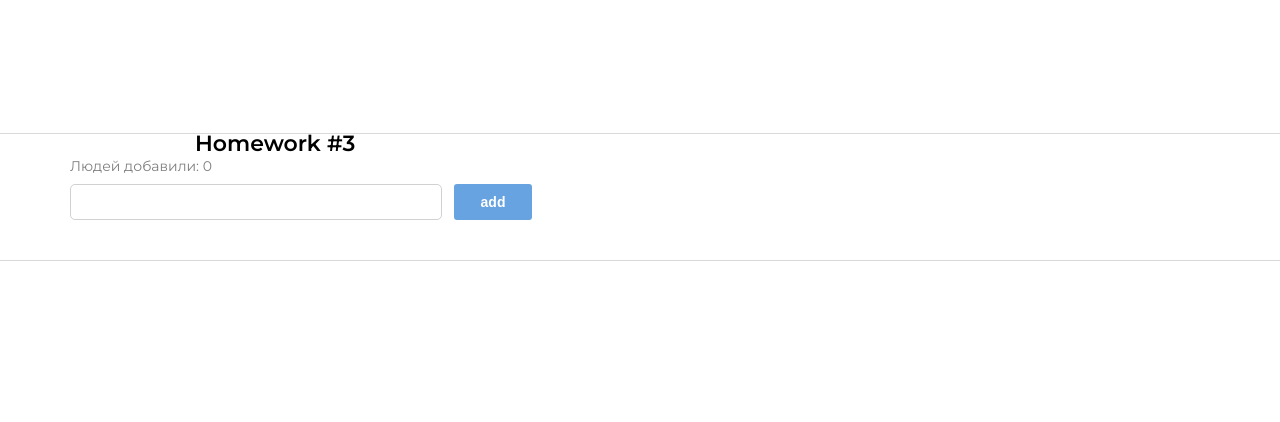
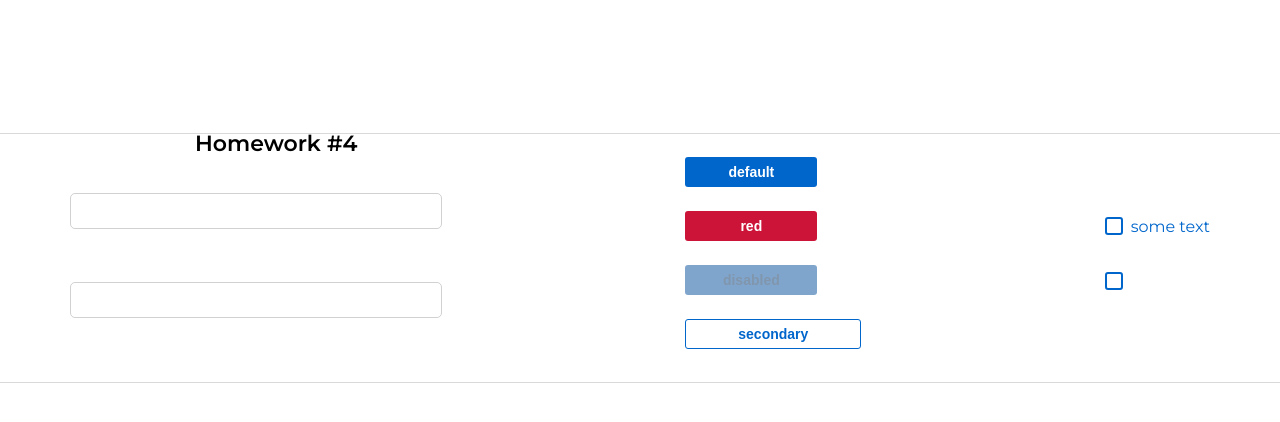
Before and after one commit to Moi-glaza-vezde/homework-sprint2, a React (Create React App) app: page / in a window 1280 px wide. Shown: the top 422 px of the page. Built offline with nearby package versions, Linux system fonts and the light colour scheme.

Commit message:
done hw4s2

```diff
--- a/src/s1-main/App.tsx
+++ b/src/s1-main/App.tsx
@@ -3,6 +3,7 @@
 import HW1 from '../s2-homeworks/hw01/HW1'
 import HW2 from '../s2-homeworks/hw02/HW2';
 import HW3 from '../s2-homeworks/hw03/HW3';
+import HW4 from '../s2-homeworks/hw04/HW4';
 
 function App() {
     return (
@@ -10,8 +11,8 @@
             {/*<HW1/>*/}
             {/*раскомментировать по ходу выполнения*/}
             {/*<HW2/>*/}
-            <HW3/>
-            {/*<HW4/>*/}
+            {/*<HW3/>*/}
+            <HW4/>
 
             {/*при выполнении дз 5 и более - закомментировать здесь дз 1-4, так как они есть внутри дз 5*/}
             {/*<HW5/>*/}
--- a/src/s2-homeworks/hw04/HW4.tsx
+++ b/src/s2-homeworks/hw04/HW4.tsx
@@ -3,9 +3,9 @@
 import Stand from './Stand'
 
 /*
-* 1 - понять (и простить) SuperInputText
-* 2 - в зависимости от типа и дизэйбла прицепить нужный класс в SuperButton.tsx (строка 21)
-* 3 - дописать onChangeCallback в SuperCheckbox.tsx чтоб оба чекбокса работали на стенде
+* 1 - понять (и простить) SuperInputText +
+* 2 - в зависимости от типа и дизэйбла прицепить нужный класс в SuperButton.tsx (строка 21)+
+* 3 - дописать onChangeCallback в SuperCheckbox.tsx чтоб оба чекбокса работали на стенде +
 * 4 - сделать стили в соответствии с дизайном
 * */
 
--- a/src/s2-homeworks/hw04/Stand.tsx
+++ b/src/s2-homeworks/hw04/Stand.tsx
@@ -43,7 +43,7 @@
             <div className={s.buttons}>
                 {/*обычная кнопка:*/}
                 <div>
-                    <SuperButton id={'hw4-super-button-default'}>
+                    <SuperButton id={'hw4-super-button-default'} xType={'default'} >
                         default
                     </SuperButton>
                 </div>
@@ -57,7 +57,7 @@
                 <div>
                     <SuperButton
                         id={'hw4-super-button-disabled'}
-                        xType={'red'}
+                        xType={'disabled'}
                         disabled
                     >
                         disabled
@@ -91,6 +91,8 @@
                         id={'hw4-super-checkbox-like-old'}
                         checked={stateForAllCheckboxes}
                         onChange={(e) => setChecked(e.currentTarget.checked)}
+                        // onChangeChecked={setChecked}
+
                     />
                 </div>
             </div>
--- a/src/s2-homeworks/hw04/common/c1-SuperInputText/SuperInputText.module.css
+++ b/src/s2-homeworks/hw04/common/c1-SuperInputText/SuperInputText.module.css
@@ -1,20 +1,38 @@
 .input:focus {
+    outline: none;
 }
 
 .input {
+    order: 2;
+    width: 372px;
+    height: 36px;
+    border-radius: 5px;
+    border: 1px solid #D1D1D1;
+
 }
 
 .inputWrapper {
+    display: flex;
+    flex-direction: column;
+    gap: 5px;
 }
 
 .superInput {
 }
 
 .errorInput {
+    border: 1px solid #CC1439
 }
 
 .errorInput:focus {
+    outline: none;
+
 }
 
 .error {
+    order: 1;
+    font-weight: 400;
+    font-size: 10px;
+    color: #FF0000;
+
 }
--- a/src/s2-homeworks/hw04/common/c2-SuperButton/SuperButton.module.css
+++ b/src/s2-homeworks/hw04/common/c2-SuperButton/SuperButton.module.css
@@ -1,36 +1,72 @@
 .button {
+    width: 132px;
+    height: 30px;
+    border-radius: 3px;
+    padding-top: 5px;
+    padding-right: 24px;
+    padding-bottom: 5px;
+    padding-left: 24px;
+    border: none;
 }
 
 .disabled {
+    background: #004D99;
+    color: #002E5C;
+    font-weight: 600;
+    font-size: 14px;
 }
 
 .secondary {
+    width: 176px;
+    height: 30px;
+    border-radius: 3px;
+    border: 1px solid #0066CC;
+    font-weight: 600;
+    font-size: 14px;
+    color: #0066CC;
+    background-color: inherit;
 }
 
 .default {
+    background-color: #0066CC;
+    color: white;
+    font-weight: 600;
+    font-size: 14px;
 }
 
 .red {
+    background-color: #CC1439;
+    color: white;
+    font-weight: 600;
+    font-size: 14px;
 }
 
 .default:hover {
+    background-color: #0080FF;
 }
 
 .red:hover {
+    background-color: #FF1A47;
 }
 
 .secondary:hover {
+    background: #E5F0FA;
 }
 
 
 .default:active {
+    background: #0059B2;;
 }
 
 .secondary:active {
+    background: #C9E5FF;
 }
 
 .red:active {
+    background: #B21232;
 }
 
 .button:disabled {
+    background: #80A5CC;
+    color: #8096AD;
 }
--- a/src/s2-homeworks/hw04/common/c2-SuperButton/SuperButton.tsx
+++ b/src/s2-homeworks/hw04/common/c2-SuperButton/SuperButton.tsx
@@ -18,10 +18,12 @@
     }
 ) => {
     const finalClassName = s.button
-        // + (disabled
-        //         ? ...
-        //         : xType === 'red'
-        //             ? ...
+        + (disabled ? ' ' + s.disabled
+            : xType === 'red' ? ' ' + s.red
+                : xType === 'default' ? ' ' + s.default
+                    : xType === 'secondary' ? ' ' + s.secondary
+                        : xType === 'disabled' ? ' ' + s.disabled
+                            : '')
         + (className ? ' ' + className : '') // задачка на смешивание классов
 
     return (
--- a/src/s2-homeworks/hw04/common/c3-SuperCheckbox/SuperCheckbox.tsx
+++ b/src/s2-homeworks/hw04/common/c3-SuperCheckbox/SuperCheckbox.tsx
@@ -29,6 +29,8 @@
     const onChangeCallback = (e: ChangeEvent<HTMLInputElement>) => {
         // задачка на написание онченджа
 
+
+        onChangeChecked?.(e.currentTarget.checked)
     }
 
     const finalInputClassName = s.checkbox
@@ -42,6 +44,7 @@
                 onChange={onChangeCallback}
                 className={finalInputClassName}
                 {...restProps} // отдаём инпуту остальные пропсы если они есть (checked например там внутри)
+
             />
             {children && (
                 <span
```
